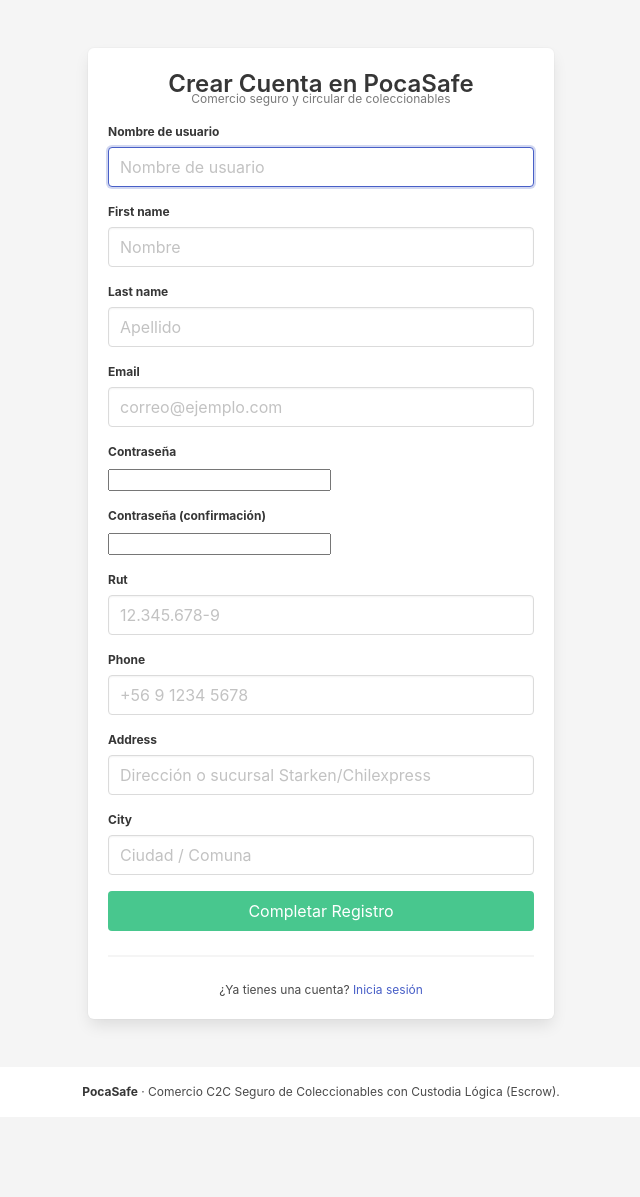
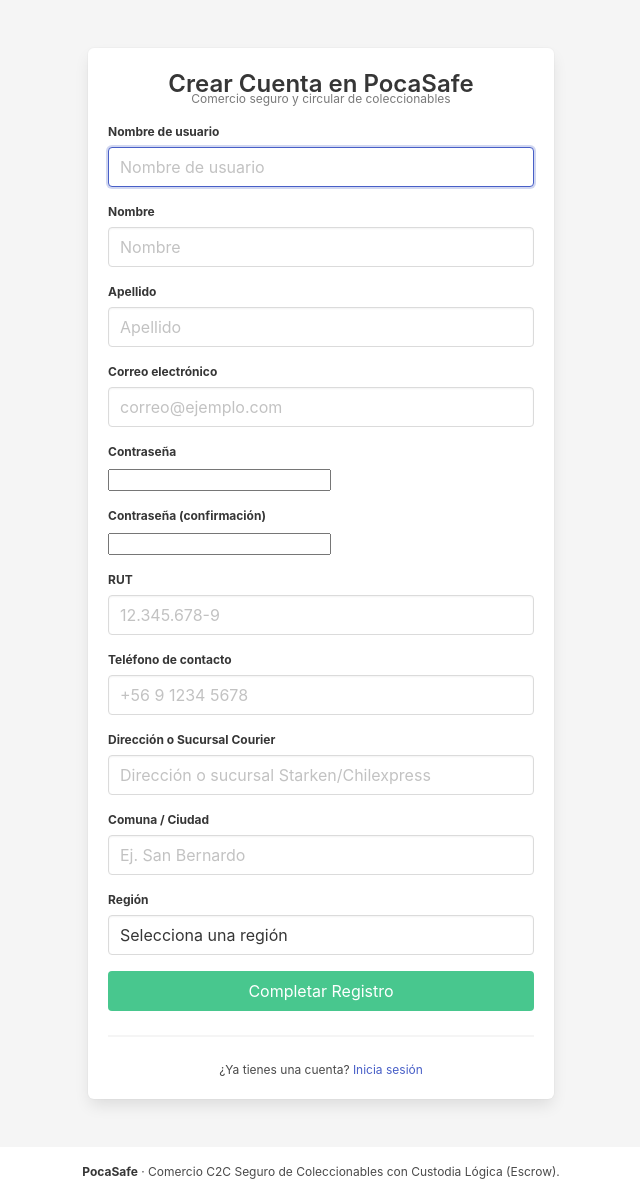
Before and after one commit to barbarapasarin/PocaSafe, a Django app: page /register/ in a window 1280 px wide. Shown: the part 52-1249 px from the top of the page, without its empty margins (319-959 px from the left). Before the commit the page ends 1151 px from the top, so only its background shows below. Run offline with Django 5.2, Linux system fonts and the light colour scheme.

Commit message:
Cambios en direcciones

```diff
--- a/marketplace/forms.py
+++ b/marketplace/forms.py
@@ -1,21 +1,66 @@
 from django import forms
 from django.contrib.auth.forms import UserCreationForm
 from django.contrib.auth.models import User
-from .models import Profile, CollectibleItem, Order, Review
+from .models import Profile, CollectibleItem, Order, Review, CHILE_REGIONS
+
+REGION_SELECT_CHOICES = [('', 'Selecciona una región')] + list(CHILE_REGIONS)
 
 
 class RegisterForm(UserCreationForm):
-    first_name = forms.CharField(max_length=30, required=True, widget=forms.TextInput(attrs={'class': 'input', 'placeholder': 'Nombre'}))
-    last_name = forms.CharField(max_length=30, required=True, widget=forms.TextInput(attrs={'class': 'input', 'placeholder': 'Apellido'}))
-    email = forms.EmailField(required=True, widget=forms.EmailInput(attrs={'class': 'input', 'placeholder': 'correo@ejemplo.com'}))
-    rut = forms.CharField(max_length=12, required=False, widget=forms.TextInput(attrs={'class': 'input', 'placeholder': '12.345.678-9'}))
-    phone = forms.CharField(max_length=15, required=False, widget=forms.TextInput(attrs={'class': 'input', 'placeholder': '+56 9 1234 5678'}))
-    address = forms.CharField(max_length=255, required=False, widget=forms.TextInput(attrs={'class': 'input', 'placeholder': 'Dirección o sucursal Starken/Chilexpress'}))
-    city = forms.CharField(max_length=100, required=False, widget=forms.TextInput(attrs={'class': 'input', 'placeholder': 'Ciudad / Comuna'}))
+    first_name = forms.CharField(
+        max_length=30,
+        required=True,
+        label='Nombre',
+        widget=forms.TextInput(attrs={'class': 'input', 'placeholder': 'Nombre'})
+    )
+    last_name = forms.CharField(
+        max_length=30,
+        required=True,
+        label='Apellido',
+        widget=forms.TextInput(attrs={'class': 'input', 'placeholder': 'Apellido'})
+    )
+    email = forms.EmailField(
+        required=True,
+        label='Correo electrónico',
+        widget=forms.EmailInput(attrs={'class': 'input', 'placeholder': 'correo@ejemplo.com'})
+    )
+    rut = forms.CharField(
+        max_length=12,
+        required=False,
+        label='RUT',
+        widget=forms.TextInput(attrs={'class': 'input', 'placeholder': '12.345.678-9'})
+    )
+    phone = forms.CharField(
+        max_length=15,
+        required=False,
+        label='Teléfono de contacto',
+        widget=forms.TextInput(attrs={'class': 'input', 'placeholder': '+56 9 1234 5678'})
+    )
+    address = forms.CharField(
+        max_length=255,
+        required=False,
+        label='Dirección o Sucursal Courier',
+        widget=forms.TextInput(attrs={'class': 'input', 'placeholder': 'Dirección o sucursal Starken/Chilexpress'})
+    )
+    city = forms.CharField(
+        max_length=100,
+        required=False,
+        label='Comuna / Ciudad',
+        widget=forms.TextInput(attrs={'class': 'input', 'placeholder': 'Ej. San Bernardo'})
+    )
+    region = forms.ChoiceField(
+        choices=REGION_SELECT_CHOICES,
+        required=False,
+        label='Región',
+        widget=forms.Select(attrs={'class': 'input'})
+    )
 
     class Meta(UserCreationForm.Meta):
         model = User
         fields = ('username', 'first_name', 'last_name', 'email')
+        labels = {
+            'username': 'Nombre de usuario',
+        }
         widgets = {
             'username': forms.TextInput(attrs={'class': 'input', 'placeholder': 'Nombre de usuario'}),
         }
@@ -28,7 +73,8 @@ class RegisterForm(UserCreationForm):
                 rut=self.cleaned_data.get('rut', ''),
                 phone=self.cleaned_data.get('phone', ''),
                 address=self.cleaned_data.get('address', ''),
-                city=self.cleaned_data.get('city', '')
+                city=self.cleaned_data.get('city', ''),
+                region=self.cleaned_data.get('region', ''),
             )
         return user
 
@@ -53,13 +99,14 @@ class CollectibleItemForm(forms.ModelForm):
 class OrderCreateForm(forms.ModelForm):
     class Meta:
         model = Order
-        fields = ['shipping_name', 'shipping_rut', 'shipping_phone', 'shipping_address', 'shipping_city']
+        fields = ['shipping_name', 'shipping_rut', 'shipping_phone', 'shipping_address', 'shipping_city', 'shipping_region']
         widgets = {
             'shipping_name': forms.TextInput(attrs={'class': 'input', 'placeholder': 'Nombre completo de quien recibe'}),
             'shipping_rut': forms.TextInput(attrs={'class': 'input', 'placeholder': 'RUT (ej. 12.345.678-9) exigido por courier'}),
             'shipping_phone': forms.TextInput(attrs={'class': 'input', 'placeholder': '+56 9 1234 5678'}),
             'shipping_address': forms.TextInput(attrs={'class': 'input', 'placeholder': 'Domicilio o Sucursal Starken / Correos / Chilexpress'}),
-            'shipping_city': forms.TextInput(attrs={'class': 'input', 'placeholder': 'Comuna / Ciudad (ej. San Bernardo, Santiago)'}),
+            'shipping_city': forms.TextInput(attrs={'class': 'input', 'placeholder': 'Comuna / Ciudad (ej. San Bernardo)'}),
+            'shipping_region': forms.Select(attrs={'class': 'input'}),
         }
 
 
@@ -109,10 +156,11 @@ class ProfileUpdateForm(forms.ModelForm):
 
     class Meta:
         model = Profile
-        fields = ['rut', 'phone', 'address', 'city']
+        fields = ['rut', 'phone', 'address', 'city', 'region']
         widgets = {
             'rut': forms.TextInput(attrs={'class': 'input is-small', 'placeholder': '12.345.678-9'}),
             'phone': forms.TextInput(attrs={'class': 'input is-small', 'placeholder': '+56 9 1234 5678'}),
             'address': forms.TextInput(attrs={'class': 'input is-small', 'placeholder': 'Dirección o Sucursal Starken/Chilexpress'}),
             'city': forms.TextInput(attrs={'class': 'input is-small', 'placeholder': 'Comuna / Ciudad'}),
+            'region': forms.Select(attrs={'class': 'input is-small'}),
         }
--- a/marketplace/views.py
+++ b/marketplace/views.py
@@ -170,6 +170,7 @@ def item_detail(request, pk):
             'shipping_phone': profile.phone,
             'shipping_address': profile.address,
             'shipping_city': profile.city,
+            'shipping_region': profile.region,
         }
 
     order_form = OrderCreateForm(initial=initial_data)
@@ -234,6 +235,9 @@ def buy_item(request, pk):
                     updated_profile = True
                 if not profile.city and order.shipping_city:
                     profile.city = order.shipping_city
+                    updated_profile = True
+                if not profile.region and order.shipping_region:
+                    profile.region = order.shipping_region
                     updated_profile = True
                 if updated_profile:
                     profile.save()
```
Also changed, not shown: marketplace/models.py (+21 -0 lines), templates/marketplace/item_detail.html (+12 -7 lines), templates/marketplace/user_profile.html (+14 -6 lines), marketplace/migrations/0007_order_shipping_region_profile_region.py (added).
